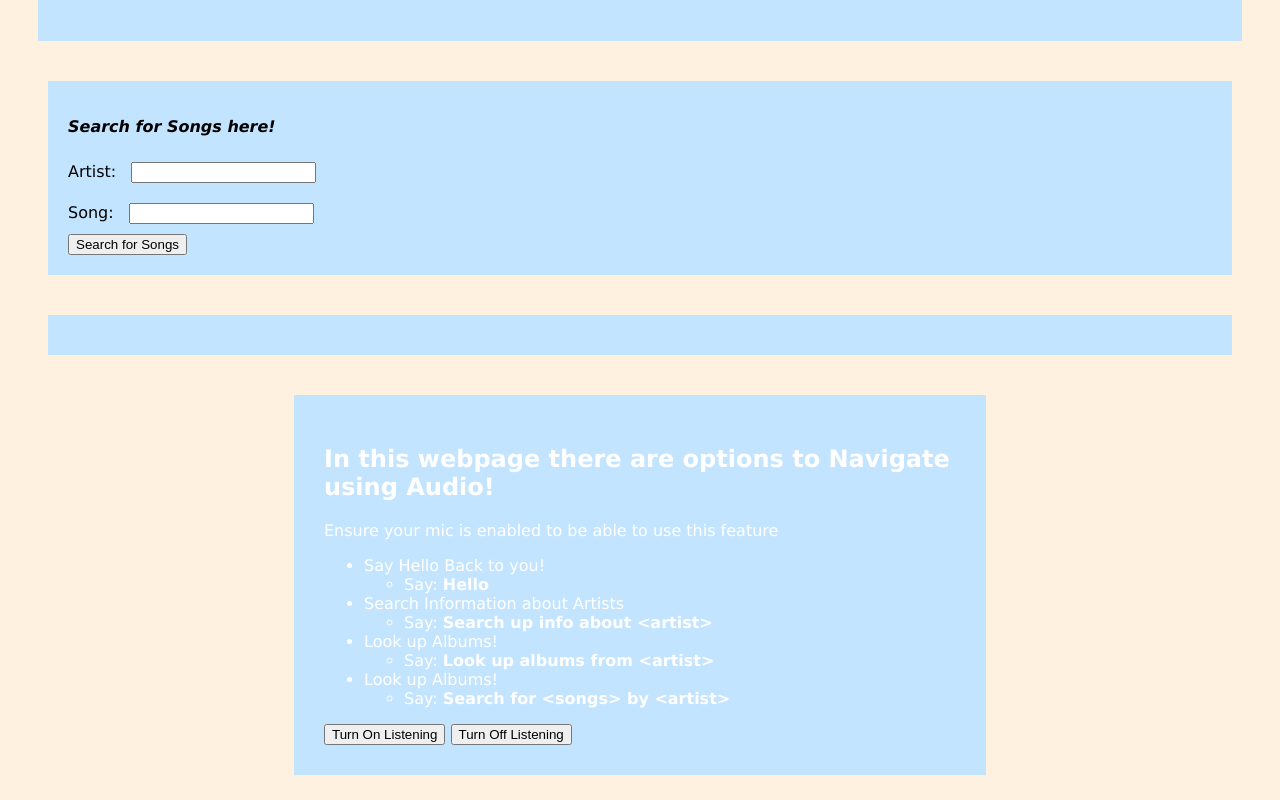
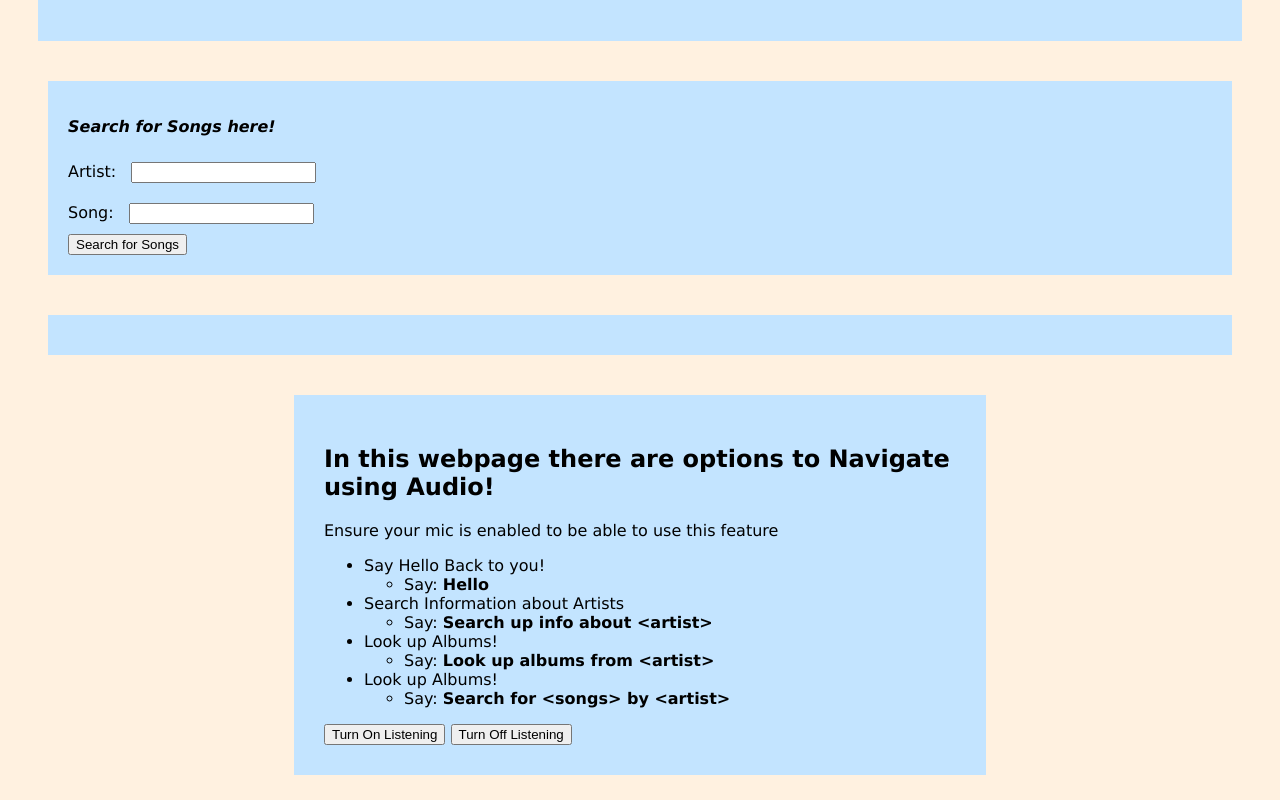
Before and after one commit to h-armstrong12/Project-Final-Deliverable-INST377_Hannah_A, a website: page public/mainpage.html in a window 1280 px wide. Shown: the part 591-1391 px from the top of the page. Drawn offline with Linux system fonts and the light colour scheme; no server answers; a script that the page names is missing.

Commit message:
adding final edits

```diff
--- a/public/stylespage.css
+++ b/public/stylespage.css
@@ -34,7 +34,6 @@ a:hover {
 
 
 #imagestyle{
-  width: 50%;
   margin: 0 auto;
 }
 #imagestyle img{
@@ -81,7 +80,7 @@ a:hover {
 
 .audiotextbox{
     align-items: center;
-    color: white;
+    color: rgb(0, 0, 0);
     border-color: black;
     background-color: rgb(195, 228, 255);
     border: 10px;
```
